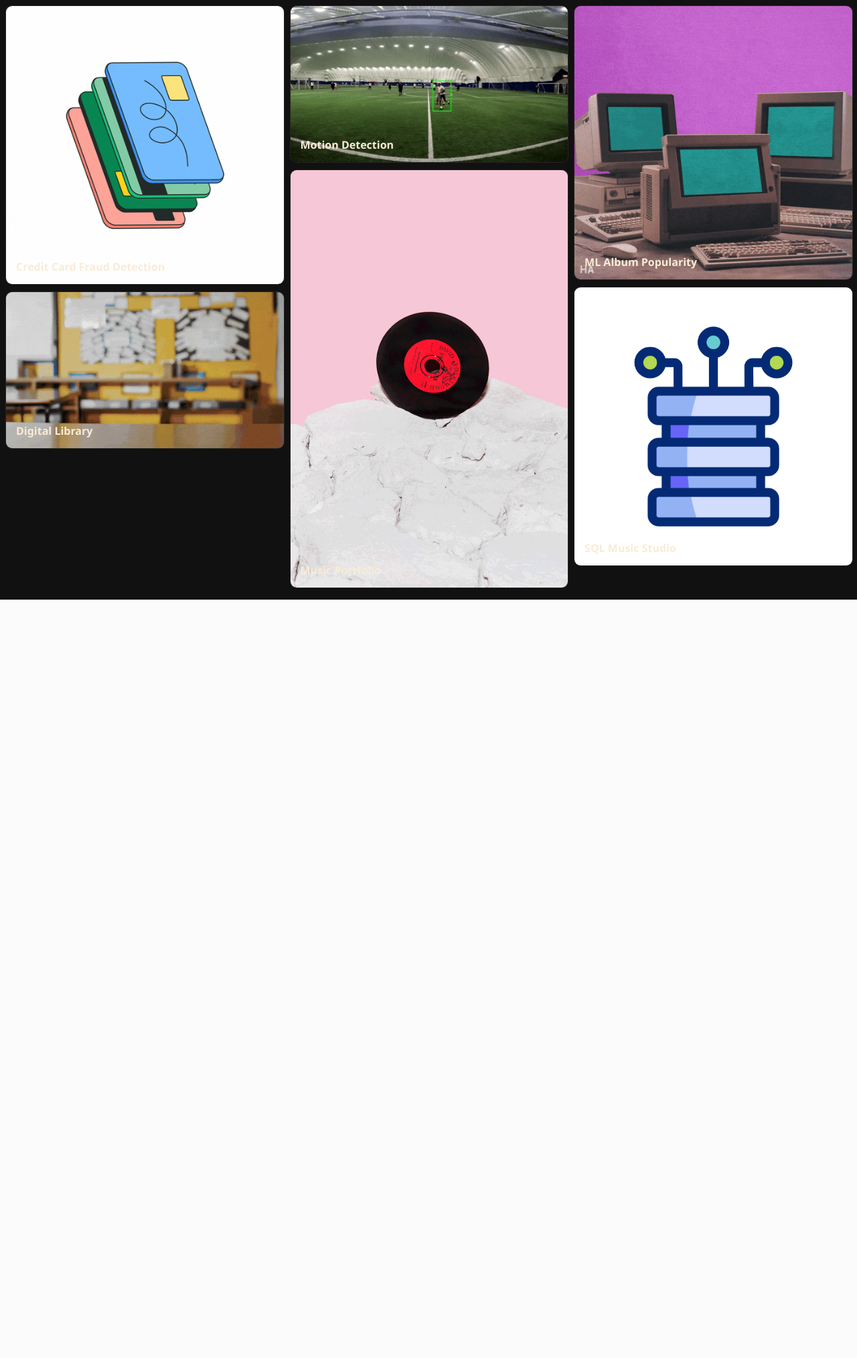
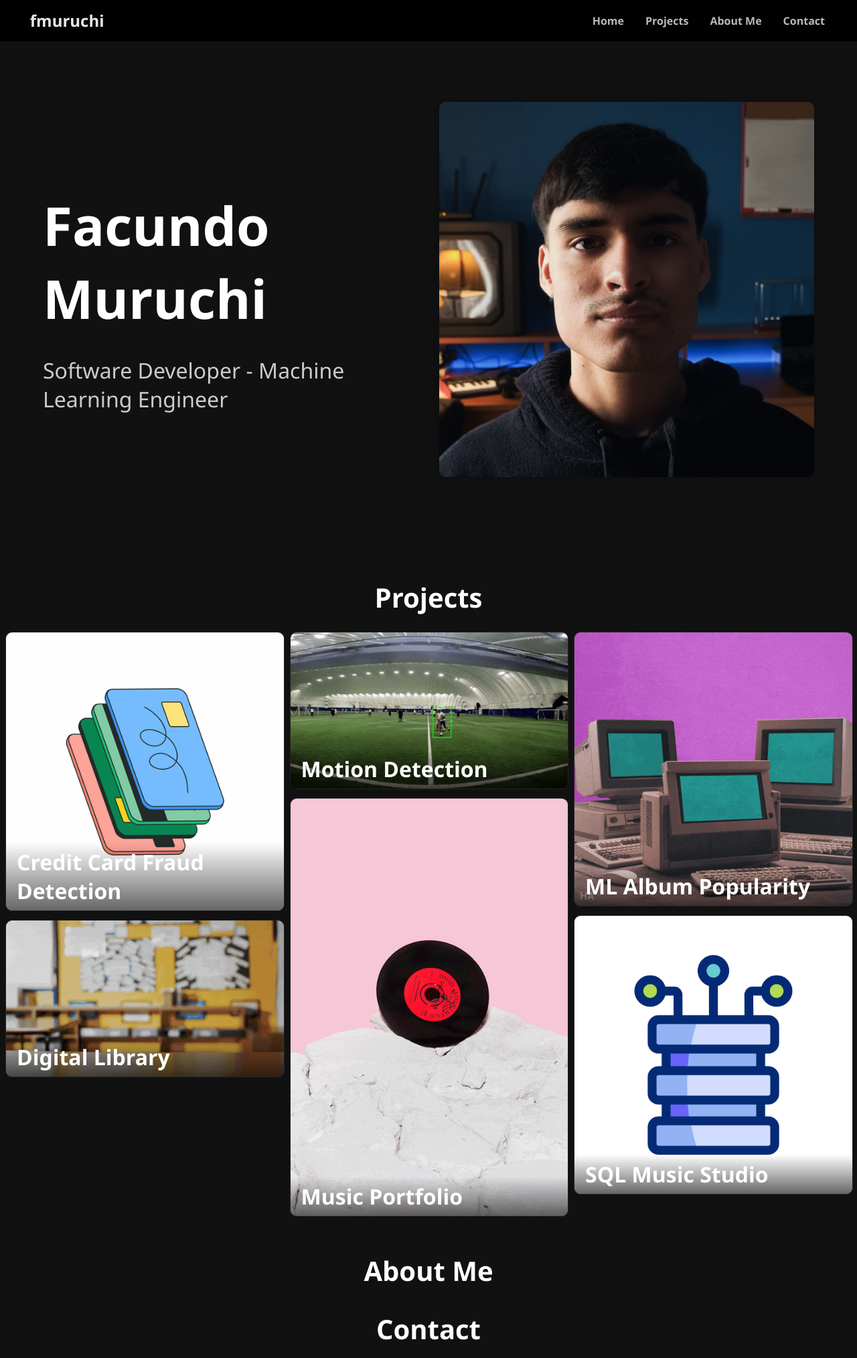
Before and after one commit to FacundoMuruchi/IT-Portfolio, a Django app: page / in a window 1280 px wide. Shown: the whole page at 67% size. Before the commit the page ends 895 px from the top, so only its background shows below. Run offline with Django 5.2, Linux system fonts and the light colour scheme; data comes from the database, SQL or seed files in the repository; both versions use the stored data as it was after the commit.

Commit message:
feat: nav and sections

```diff
--- /dev/null
+++ b/mysite/templates/mysite/base.html
@@ -0,0 +1,67 @@
+{% load static %}
+<!DOCTYPE html>
+<html lang="es">
+  <head>
+      <meta charset="UTF-8">
+      <title>fmuruchi</title>
+      <link rel="icon" href="{% static "assets/database.ico" %}" />
+      <link rel="stylesheet" href="{% static 'css/style.css' %}">
+  </head>
+  <body id="home">
+
+      <!-- Header de navegación -->
+        <header class="site-header hidden-on-scroll">
+            <nav class="navbar">
+                <div class="logo">
+                    <a href="#home">fmuruchi</a>
+                </div>
+                <ul class="nav-links">
+                    <li><a href="#home">Home</a></li>
+                    <li><a href="#projects">Projects</a></li>
+                    <li><a href="#about">About Me</a></li>
+                    <li><a href="#contact">Contact</a></li>
+                </ul>
+            </nav>
+        </header>
+
+        <section id="home" class="hero">
+            <div class="hero-content">
+              <div class="hero-text">
+                <h1>Facundo Muruchi</h1>
+                <p>Software Developer - Machine Learning Engineer</p>
+              </div>
+              <div class="hero-image">
+                <img src="{% static 'assets/perfiljpg.jpg' %}" alt="Facundo Muruchi">
+              </div>
+            </div>
+          </section>
+
+
+        <section id="projects">
+            <!-- Título principal -->
+            <h1 class="section-title">Projects</h1>
+
+            <!-- Galería -->
+            <div class="gallery">
+                {% for project in projects %}
+                    <a href="{{ project.url }}" target="_blank" class="card">
+                        <img src="{{ project.image.url }}" alt="{{ project.title }}">
+                        <div class="title">{{ project.title }}</div>
+                    </a>
+                {% endfor %}
+            </div>
+          </section>
+
+          <section id="about">
+            <!-- Título principal -->
+            <h1 class="section-title">About Me</h1>
+          </section>
+
+          <section id="contact">
+            <!-- Título principal -->
+            <h1 class="section-title">Contact</h1>
+          </section>
+
+      <script src="{% static 'js/scripts.js' %}"></script>
+  </body>
+</html>
--- a/mysite/templates/mysite/projects.html
+++ /dev/null
@@ -1,20 +0,0 @@
-<!-- templates/portfolio.html -->
- {% load static %}
-<!DOCTYPE html>
-<html lang="es">
-    <head>
-        <meta charset="UTF-8">
-        <title>fmuruchi</title>
-        <link rel="stylesheet" href="{% static 'css/style.css' %}">
-    </head>
-    <body>
-        <div class="gallery">
-            {% for project in projects %}
-              <a href="{{ project.url }}" target="_blank" class="card">
-                <img src="{{ project.image.url }}" alt="{{ project.title }}">
-                <div class="title">{{ project.title }}</div>
-              </a>
-            {% endfor %}
-          </div>
-    </body>
-</html>
--- a/mysite/views.py
+++ b/mysite/views.py
@@ -8,3 +8,7 @@ from .models import Project
 def projects_view(request):
     projects = Project.objects.all()
     return render(request, 'mysite/projects.html', {'projects': projects})
+
+def base_view(request):
+    projects = Project.objects.all()
+    return render(request, 'mysite/base.html', {'projects': projects})
--- a/portfolio/settings.py
+++ b/portfolio/settings.py
@@ -56,7 +56,9 @@ ROOT_URLCONF = 'portfolio.urls'
 TEMPLATES = [
     {
         'BACKEND': 'django.template.backends.django.DjangoTemplates',
-        'DIRS': [],
+        'DIRS': [
+            #BASE_DIR / 'base/'
+        ],
         'APP_DIRS': True,
         'OPTIONS': {
             'context_processors': [
--- a/portfolio/urls.py
+++ b/portfolio/urls.py
@@ -18,11 +18,11 @@ from django.contrib import admin
 from django.conf import settings
 from django.conf.urls.static import static
 from django.urls import path
-from mysite.views import projects_view
+from mysite.views import base_view
 
 urlpatterns = [
     path('admin/', admin.site.urls),
-    path('', projects_view, name='projects'),
+    path('', base_view, name='base'),
 ]
 if settings.DEBUG:
     urlpatterns += static(settings.MEDIA_URL, document_root=settings.MEDIA_ROOT)
--- a/static/css/style.css
+++ b/static/css/style.css
@@ -1,10 +1,131 @@
-/* static/css/portfolio.css */
+html {
+  scroll-behavior: smooth;
+}
+
+.hero {
+  height: 100vh;
+  display: flex;
+  align-items: center;
+  background-color: #111;
+  color: white;
+  padding: 0 5%;
+}
+
+.hero-content {
+  display: flex;
+  justify-content: space-between;
+  align-items: center;
+  width: 100%;
+  gap: 2rem;
+}
+
+.hero-text {
+  flex: 1;
+}
+
+.hero-text h1 {
+  font-size: 5rem;
+  margin-bottom: 1rem;
+}
+
+.hero-text p {
+  font-size: 2rem;
+  color: #ccc;
+}
+
+.hero-image {
+  flex: 1;
+  display: flex;
+  justify-content: center;
+}
+
+.hero-image img {
+  max-width: 100%;
+  height: auto;
+  border-radius: 10px;
+  box-shadow: 0 0 20px rgba(0, 0, 0, 0.3);
+}
+
+
+/* HEADER */
+.hidden-on-scroll {
+  transform: translateY(0);
+}
+
+.hidden-on-scroll.scroll-down {
+  transform: translateY(-100%);
+}
+
+.hidden-on-scroll.scroll-up {
+  transform: translateY(0);
+}
+
+.site-header {
+  background-color: rgb(0, 0, 0);
+  opacity: 0.9;
+  padding: 0.9rem 2rem;
+  position: fixed;
+  top: 0;
+  left: 0;
+  width: 100%;
+  z-index: 1000;
+  transition: transform 0.2s ease;
+}
+
+
+.navbar {
+  display: flex;
+  justify-content: space-between;
+  align-items: center;
+}
+
+.logo a {
+  font-size: 1.5rem;
+  font-weight: bold;
+  color: white;
+  text-decoration: none;
+  padding-left: 0.8rem;
+}
+
+.nav-links {
+  list-style: none;
+  display: flex;
+  gap: 2rem;
+  margin: 0;
+  padding-right: 5rem;
+}
+
+.nav-links li a {
+  color: #ccc;
+  text-decoration: none;
+  font-weight: bold;
+  transition: color 0.3s ease;
+}
+
+.nav-links li a:hover {
+  color: white;
+}
+
+.section-title {
+  text-align: center;
+  margin-top: 2rem;
+  margin-bottom: 1rem;
+  font-size: 2.5rem;
+  color: white;
+}
+
+
+
 body {
     margin: 0;
+    padding-top: 2rem;
     font-family: 'Segoe UI', sans-serif;
     background-color: #111;
     color: #fff;
 }
+
+
+/* CARDS */
 
 .gallery {
     column-count: 3;
@@ -25,17 +146,30 @@ body {
   }
 
 
-.card {
+  .card {
+    position: relative;
     display: inline-block;
     width: 100%;
-    margin-bottom: 0.3rem;
+    margin-bottom: 0.5rem;
     border-radius: 10px;
     overflow: hidden;
     border: 1px solid rgba(255, 255, 255, 0.08);
-    background-color: #111;
-    position: relative;
     transition: transform 0.2s ease;
+  }
+
+.card .title {
+  position: absolute;
+  bottom: 0;
+  left: 0;
+  width: 100%;
+  padding: 0.5rem 1rem;
+  font-weight: bold;
+  font-size: 2rem;
+  color: rgb(255, 255, 255);
+  background: linear-gradient(to top, rgba(0, 0, 0, 0.6), transparent);
+  box-sizing: border-box;
 }
+
 
 .card:hover {
 transform: scale(1.01);
@@ -47,11 +181,17 @@ height: auto;
 display: block;
 }
 
-.card .title {
-position: absolute;
-bottom: 15px;
-left: 15px;
-color: antiquewhite;
-font-weight: bold;
-font-size: 1rem;
+@media (max-width: 768px) {
+  .hero-content {
+    flex-direction: column;
+    text-align: center;
+  }
+
+  .hero-text h1 {
+    font-size: 2rem;
+  }
+
+  .hero-image {
+    margin-top: 1.5rem;
+  }
 }
--- /dev/null
+++ b/static/js/scripts.js
@@ -0,0 +1,24 @@
+document.addEventListener("DOMContentLoaded", function () {
+    let lastScroll = 0;
+    const header = document.querySelector('.hidden-on-scroll');
+
+    window.addEventListener('scroll', () => {
+        const currentScroll = window.pageYOffset;
+
+        if (currentScroll <= 0) {
+            header.classList.remove('scroll-down');
+            header.classList.add('scroll-up');
+            return;
+        }
+
+        if (currentScroll > lastScroll && !header.classList.contains('scroll-down')) {
+            header.classList.remove('scroll-up');
+            header.classList.add('scroll-down');
+        } else if (currentScroll < lastScroll && header.classList.contains('scroll-down')) {
+            header.classList.remove('scroll-down');
+            header.classList.add('scroll-up');
+        }
+
+        lastScroll = currentScroll;
+    });
+});
```
Also changed, not shown: db.sqlite3, media/media/Animation_-_1744171670935.gif (added), media/media/Bouncing_Wes_Anderson_GIF_by_Sandra_Gramm.gif (added), media/media/Vintage_Tech_GIF_by_Harmonie_Aupetit.gif (added), media/media/database.gif (added), media/media/database_1.gif (added), media/media/output_detected.gif (added), static/assets/database.ico (added), static/assets/perfiljpg.jpg (added).
